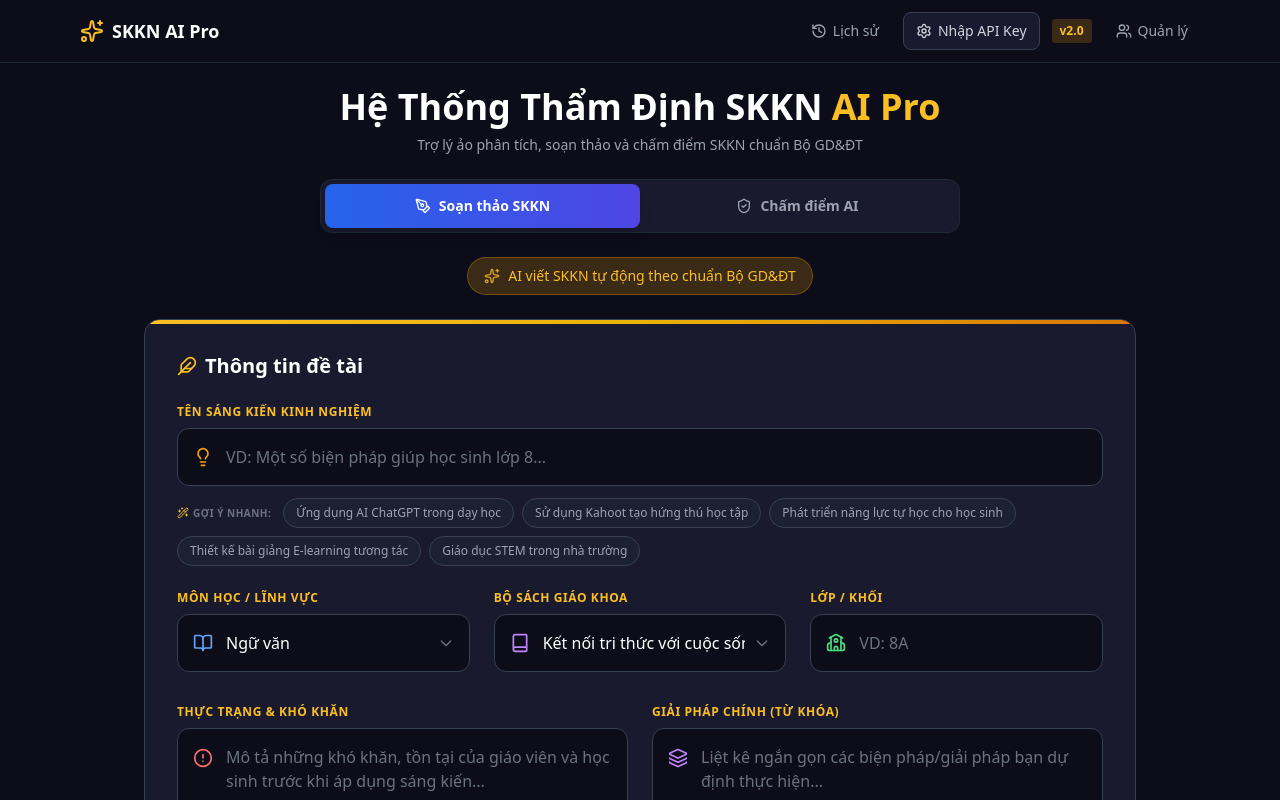
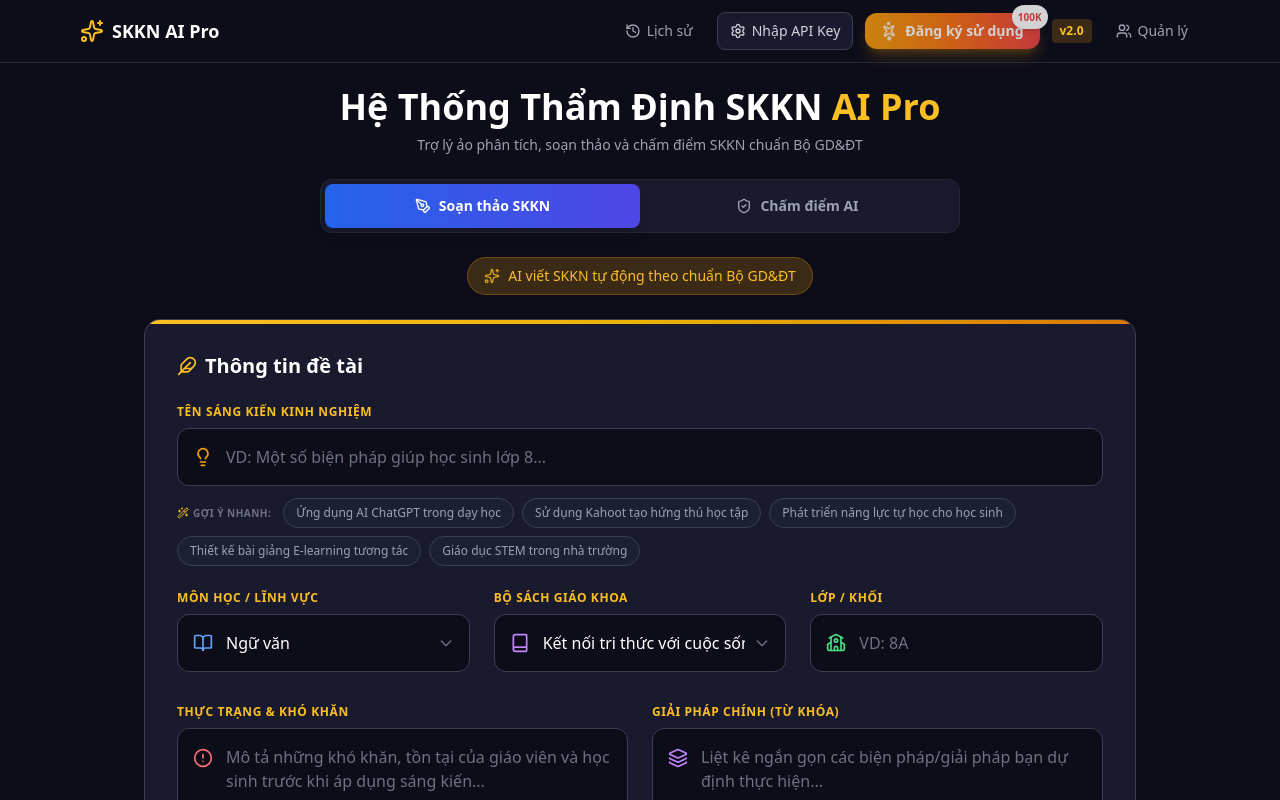
Before and after one commit to wp37/skknvip, a React (Vite) app: page / in a window 1280 px wide. Shown: the top 800 px of the page. Built offline with nearby package versions, Linux system fonts and the light colour scheme.

Commit message:
Add premium CTA registration button with UI/UX enhancements

```diff
--- a/App.tsx
+++ b/App.tsx
@@ -504,6 +504,35 @@ Hãy phân tích:
               <Settings size={16} />
               <span className="hidden sm:inline">Nhập API Key</span>
             </button>
+
+            {/* Premium Registration CTA Button - Show when user not activated */}
+            {!isUserActivated() && !adminLoggedIn && (
+              <button
+                onClick={() => {
+                  setShowRegisterModal(true);
+                  setRegisterSuccess(false);
+                  setRegisterError('');
+                  setFullNameInput('');
+                  setPhoneInput('');
+                }}
+                className="group relative flex items-center gap-2 px-4 py-2 bg-gradient-to-r from-amber-500 via-orange-500 to-red-500 hover:from-amber-400 hover:via-orange-400 hover:to-red-400 rounded-xl text-white font-bold text-sm transition-all duration-300 shadow-lg shadow-amber-500/30 hover:shadow-amber-500/50 hover:scale-105 animate-pulse hover:animate-none"
+              >
+                <Sparkles size={16} className="animate-spin-slow" />
+                <span className="hidden sm:inline">Đăng ký sử dụng</span>
+                <span className="sm:hidden">Đăng ký</span>
+                <span className="absolute -top-2 -right-2 px-1.5 py-0.5 bg-white text-red-500 text-[10px] font-bold rounded-full shadow-md">
+                  100K
+                </span>
+              </button>
+            )}
+
+            {/* User Status Badge - Show when activated */}
+            {isUserActivated() && !adminLoggedIn && (
+              <span className="flex items-center gap-1.5 px-3 py-2 bg-green-500/10 border border-green-500/30 rounded-lg text-green-400 text-sm">
+                <Check size={14} />
+                <span className="hidden sm:inline">Đã kích hoạt</span>
+              </span>
+            )}
 
             <span className="px-2 py-1 bg-amber-500/20 text-amber-400 text-xs font-bold rounded">
               {APP_VERSION}
--- a/index.css
+++ b/index.css
@@ -87,6 +87,20 @@ body {
   }
 }
 
+/* Slow Spin Animation for CTA icons */
+.animate-spin-slow {
+  animation: spinSlow 3s linear infinite;
+}
+
+@keyframes spinSlow {
+  from {
+    transform: rotate(0deg);
+  }
+  to {
+    transform: rotate(360deg);
+  }
+}
+
 /* Custom Scrollbar */
 .dark-scrollbar::-webkit-scrollbar {
   width: 8px;
```
